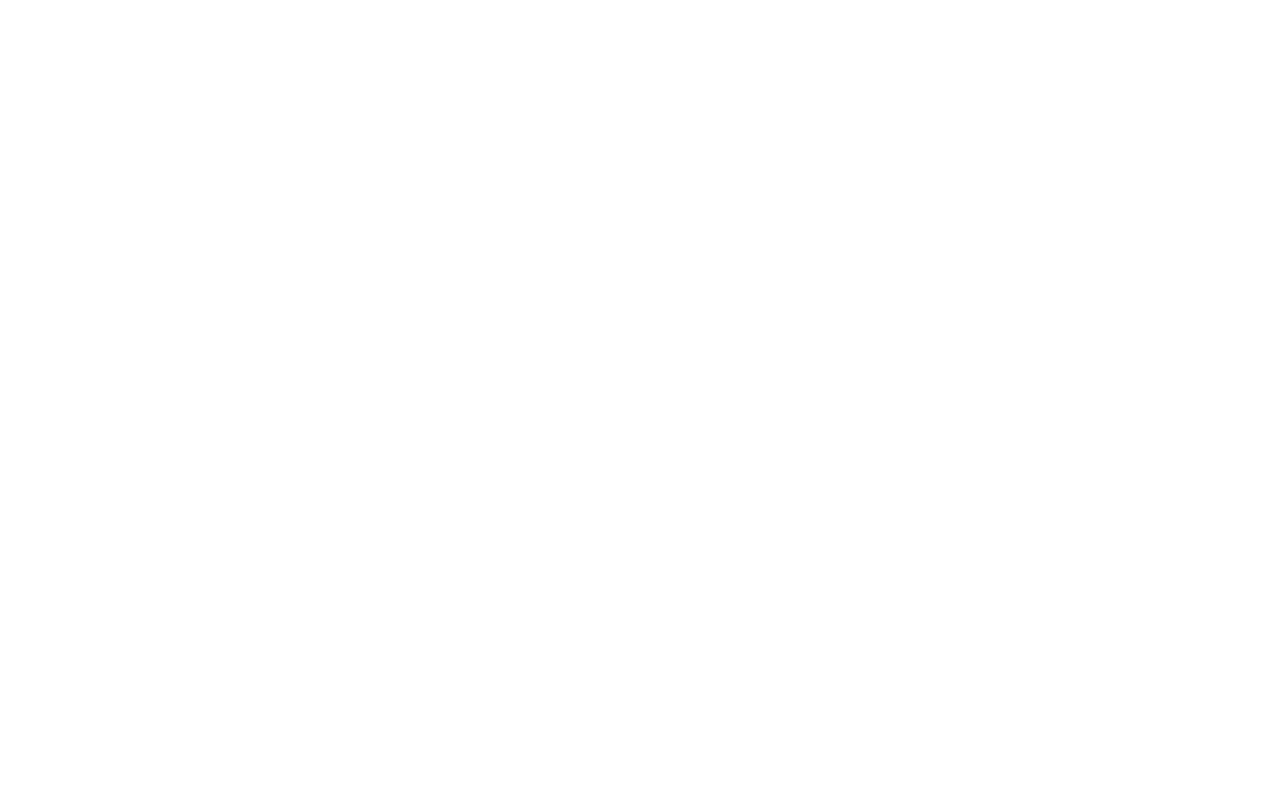
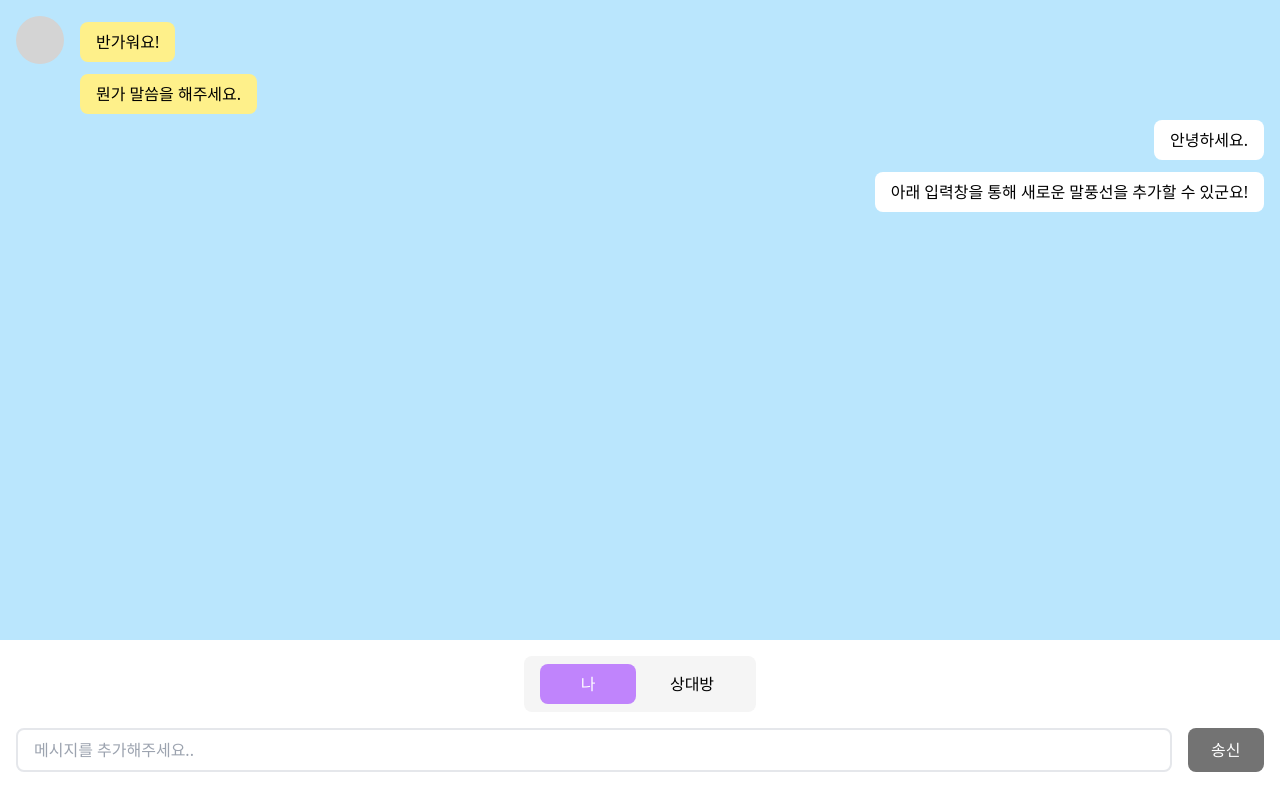
Before and after one commit to KeMezz/bubble-maker, a Nuxt app: page /1 in a window 1280 px wide. Built offline with nearby package versions, Linux system fonts and the light colour scheme.

Commit message:
최소 기능 외관 작성

```diff
--- /dev/null
+++ b/pages/[talkId]/index.vue
@@ -0,0 +1,80 @@
+<!--
+  TODO1: 레이아웃 만들기.
+  헤더, 사이드바 만들기. 전체 설정과 구성원 설정 나누기.
+  전체설정: 테마 변경, 폰트 사이즈, 배경 이미지 변경 등?
+-->
+<!--
+  TODO2:  입력창 좌측에 유저 선택할 수 있도록 버튼 추가하기
+-->
+<!--
+  TODO3:  구성원 추가하는 별도 페이지 만들기, 구성원 추가시 프로필사진도 설정할 수 있게 하기
+-->
+<template>
+  <form action="">
+    <div class="bg-sky-200 p-4 h-[80vh] overflow-y-scroll">
+      <div class="flex gap-4">
+        <div class="bg-neutral-300 w-12 h-12 rounded-full" />
+        <!-- TODO: mt-1.5 말고, 프로필 사진 사이즈의 절반으로  -->
+        <div class="flex flex-col gap-3 mt-[6px]">
+          <div
+            class="bg-yellow-200 flex items-center px-4 py-2 rounded-lg w-fit"
+          >
+            반가워요!
+          </div>
+          <div
+            class="bg-yellow-200 flex items-center px-4 py-2 rounded-lg w-fit"
+          >
+            뭔가 말씀을 해주세요.
+          </div>
+        </div>
+      </div>
+      <div class="flex flex-row-reverse gap-4">
+        <div class="flex flex-col items-end gap-3 mt-1.5">
+          <div class="bg-white flex items-center px-4 py-2 rounded-lg w-fit">
+            안녕하세요.
+          </div>
+          <div class="bg-white flex items-center px-4 py-2 rounded-lg w-fit">
+            아래 입력창을 통해 새로운 말풍선을 추가할 수 있군요!
+          </div>
+        </div>
+      </div>
+    </div>
+    <div class="flex flex-col">
+      <div
+        class="self-center mt-4 px-4 py-2 flex gap-2 bg-neutral-100 w-fit rounded-lg"
+      >
+        <SelectPersonButton :isActive="true" text="나" />
+        <SelectPersonButton :isActive="false" text="상대방" />
+      </div>
+      <div class="flex gap-4 p-4">
+        <input
+          class="border-2 px-4 py-2 rounded-lg w-full"
+          type="text"
+          placeholder="메시지를 추가해주세요.."
+        />
+        <button
+          class="bg-neutral-500 hover:bg-neutral-400 transition-colors px-4 w-20 rounded-lg text-white"
+        >
+          송신
+        </button>
+      </div>
+    </div>
+  </form>
+</template>
+
+<script lang="ts">
+import SelectPersonButton from "~/components/select-person-button.vue";
+
+// TODO: 최종적으로 스크린샷 생성하는 매커니즘은 어떻게 만들건지? dom-to-image? html-to-image?
+export default {
+  name: "App",
+  data() {
+    return {
+      count: 0,
+    };
+  },
+  components: {
+    SelectPersonButton,
+  },
+};
+</script>
```
